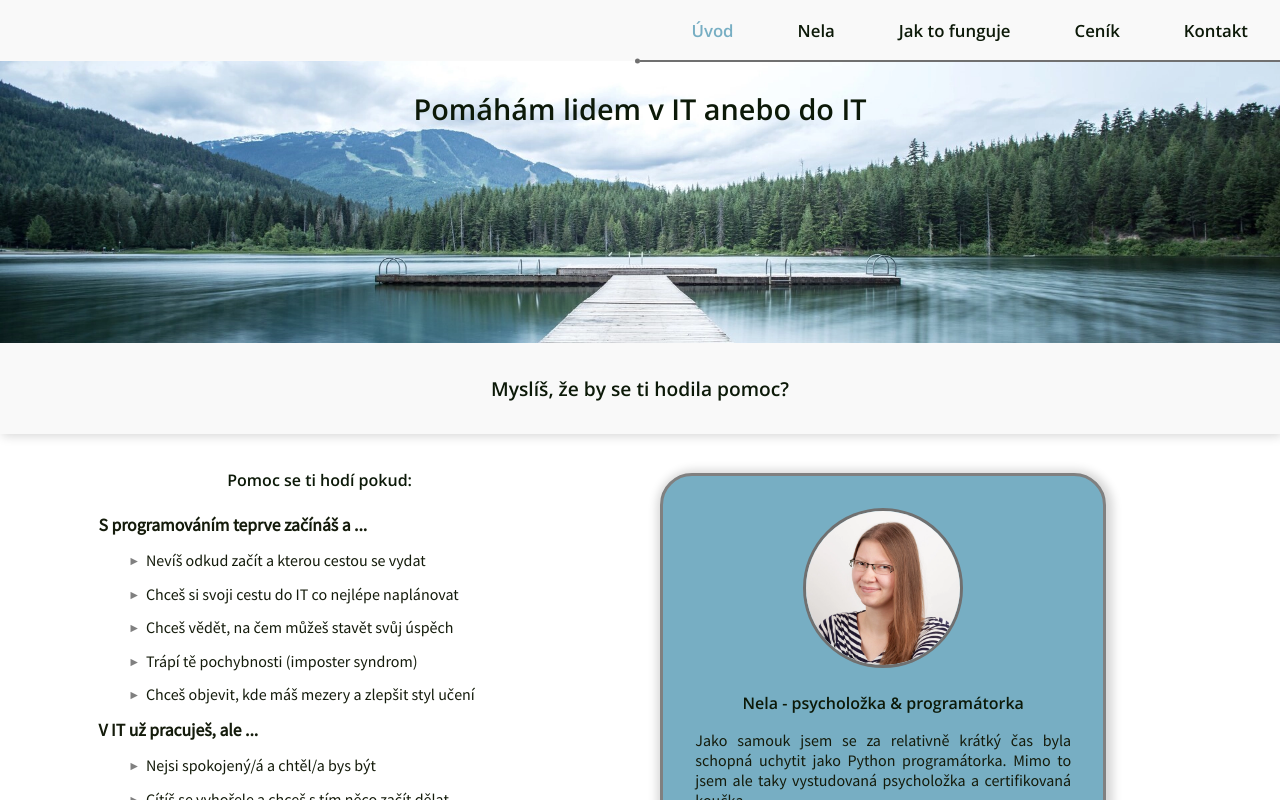
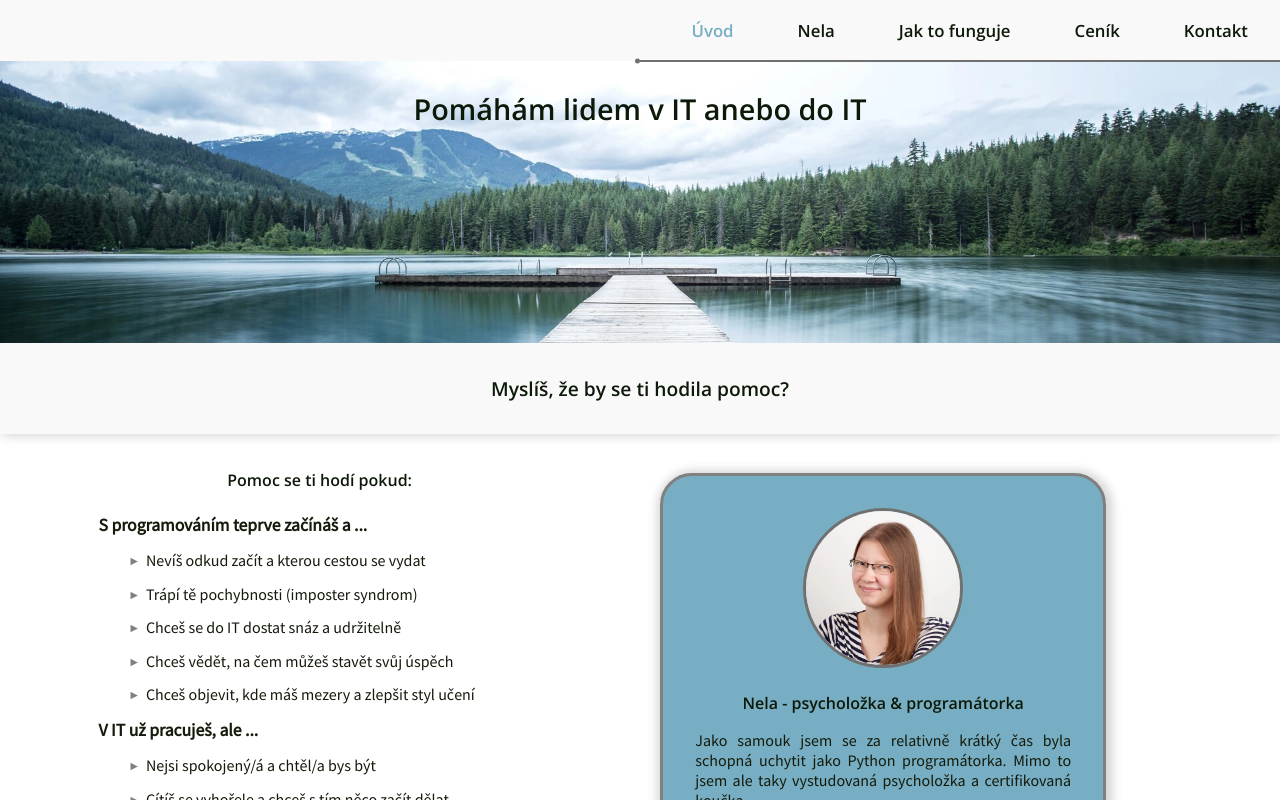
Before and after one commit to NelliaS/personal-webpage, a Next.js app: page / in a window 1280 px wide. Shown: the top 800 px of the page. Built offline with nearby package versions, Linux system fonts and the light colour scheme.

Commit message:
change in text

```diff
--- a/src/pages/index.tsx
+++ b/src/pages/index.tsx
@@ -55,13 +55,13 @@ const Home: NextPage = () => {
                 Nevíš odkud začít a kterou cestou se vydat
               </li>
               <li className={styles.secondaryitem}>
-                Chceš si svoji cestu do IT co nejlépe naplánovat
+                Trápí tě pochybnosti (imposter syndrom)
+              </li>
+              <li className={styles.secondaryitem}>
+                Chceš se do IT dostat snáz a udržitelně
               </li>
               <li className={styles.secondaryitem}>
                 Chceš vědět, na čem můžeš stavět svůj úspěch
-              </li>
-              <li className={styles.secondaryitem}>
-                Trápí tě pochybnosti (imposter syndrom)
               </li>
               <li className={styles.secondaryitem}>
                 Chceš objevit, kde máš mezery a zlepšit styl učení
```
